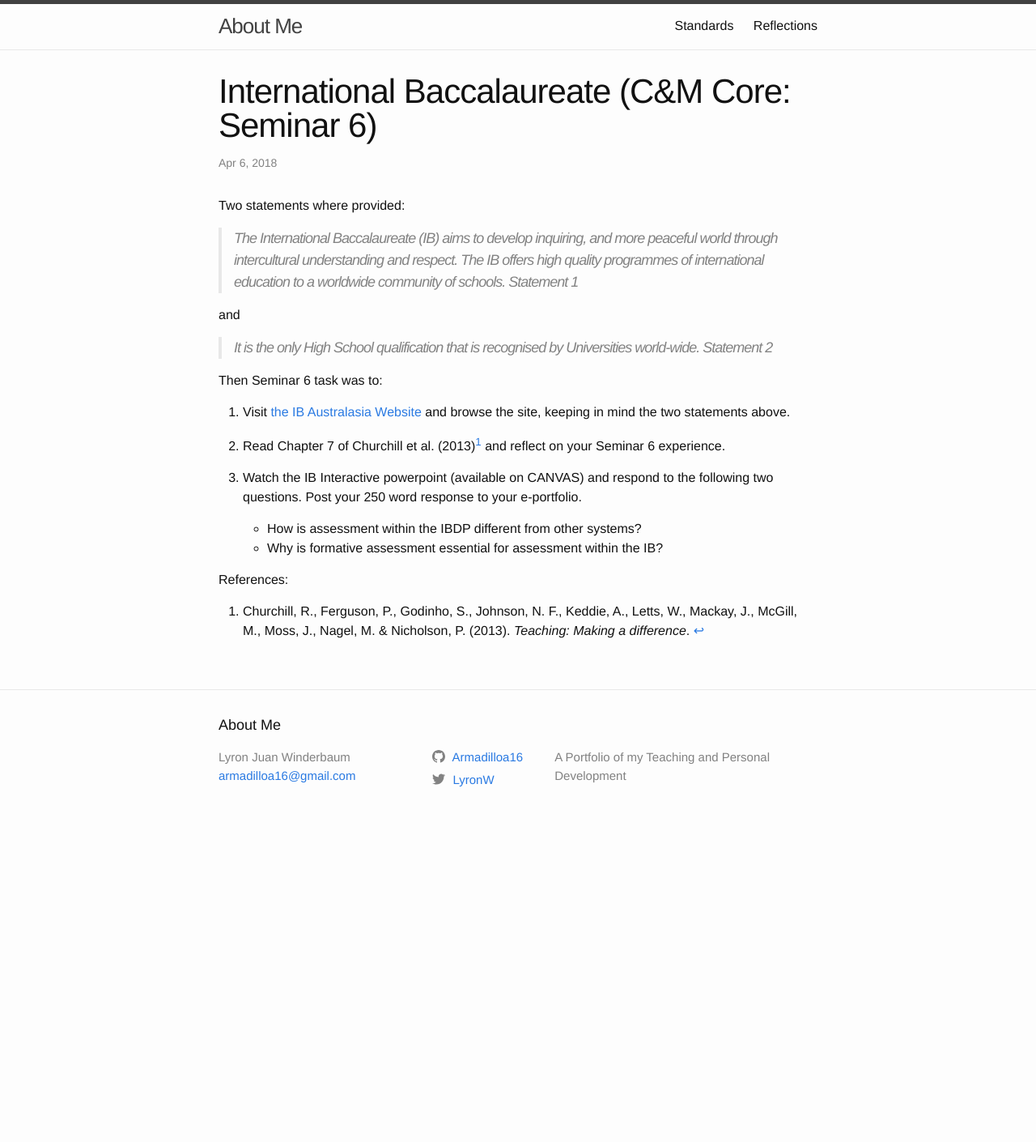
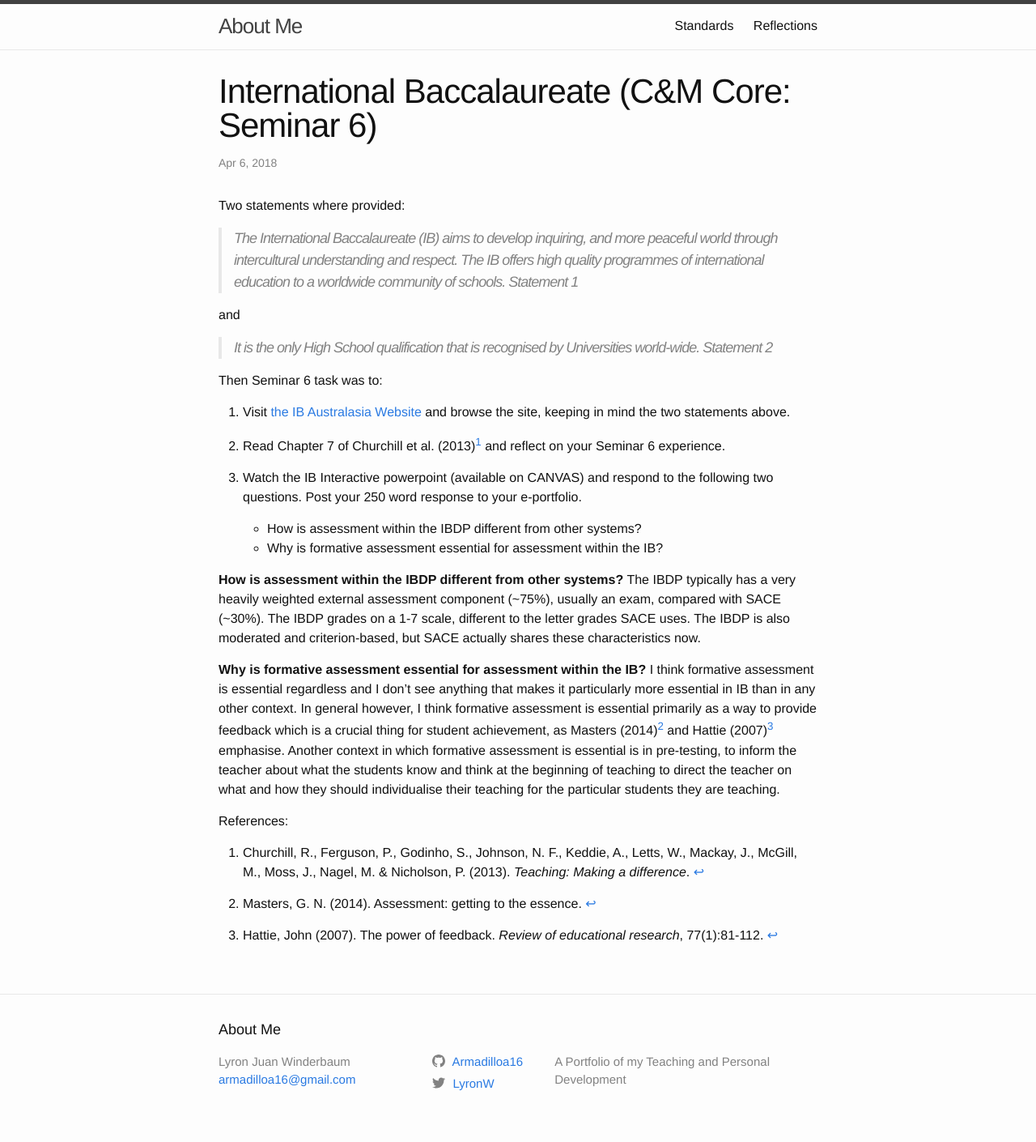
Before and after one commit to Armadilloa16/eportfolio, a Jekyll site: the page built from _posts/2018-04-06-ib.md, in a window 1280 px wide. Shown: the whole page at 81% size. Built offline with Jekyll 4.4.1, drawn with Linux system fonts in a browser that asks for light colours; before the commit the page ends 1034 px from its top, so only the background shows below that.

Commit message:
Seminar 6 Task

```diff
--- a/_posts/2018-04-06-ib.md
+++ b/_posts/2018-04-06-ib.md
@@ -25,12 +25,16 @@ Then Seminar 6 task was to:
  - How is assessment within the IBDP different from other systems?
  - Why is formative assessment essential for assessment within the IB?
 
+**How is assessment within the IBDP different from other systems?** The IBDP typically has a very heavily weighted external assessment component (~75%), usually an exam, compared with SACE (~30%). The IBDP grades on a 1-7 scale, different to the letter grades SACE uses. The IBDP is also moderated and criterion-based, but SACE actually shares these characteristics now.
 
-
-
-
+**Why is formative assessment essential for assessment within the IB?**
+I think formative assessment is essential regardless and I don't see anything that makes it particularly more essential in IB than in any other context. In general however, I think formative assessment is essential primarily as a way to provide feedback which is a crucial thing for student achievement, as Masters (2014)[^Masters2014] and Hattie (2007)[^Hattie2007] emphasise. Another context in which formative assessment is essential is in pre-testing, to inform the teacher about what the students know and think at the beginning of teaching to direct the teacher on what and how they should individualise their teaching for the particular students they are teaching.
 
 
 References:
 
 [^Churchill2013]: Churchill, R., Ferguson, P., Godinho, S., Johnson, N. F., Keddie, A., Letts, W., Mackay, J., McGill, M., Moss, J., Nagel, M. & Nicholson, P. (2013). *Teaching: Making a difference*.
+
+[^Masters2014]: Masters, G. N. (2014). Assessment: getting to the essence.
+
+[^Hattie2007]: Hattie, John (2007). The power of feedback. *Review of educational research*, 77(1):81-112.
```
